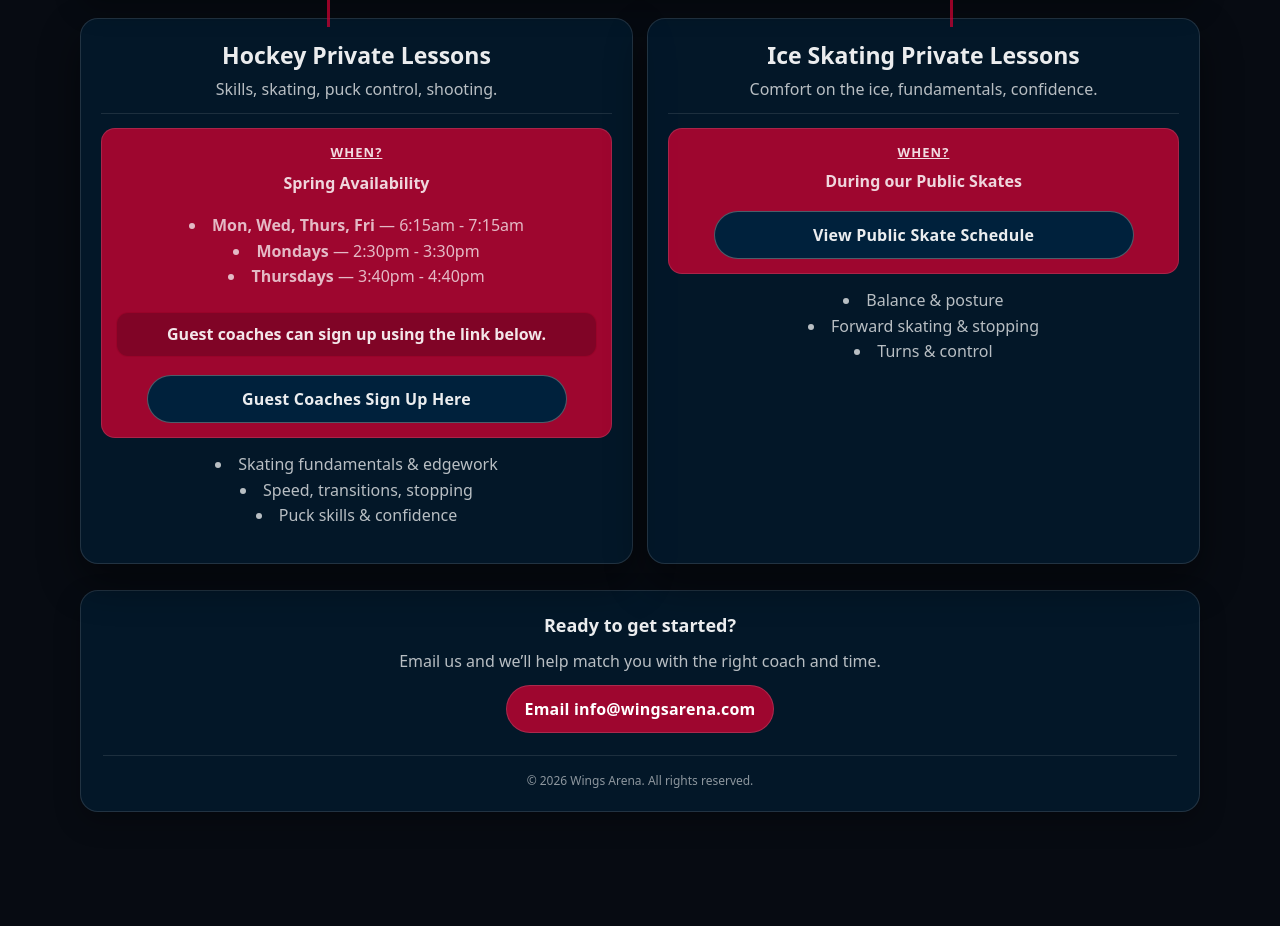
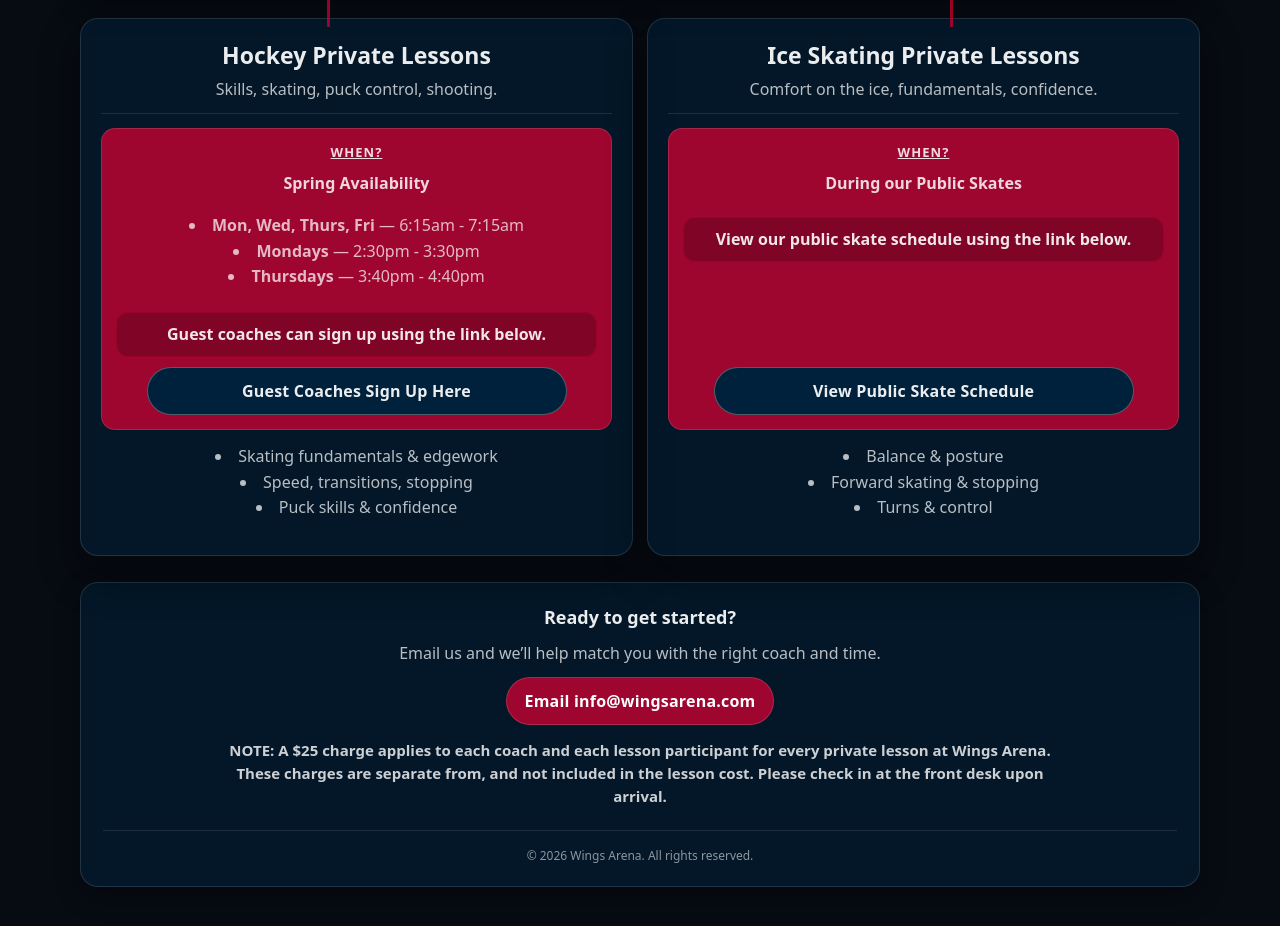
Before and after one commit to Avmannino/private_lessons_webpage_embed, a React (Vite) app: page / in a window 1280 px wide. Shown: the part 540-1466 px from the top of the page. Before the commit the page ends 1412 px from the top, so only its background shows below. Built offline with nearby package versions, Linux system fonts and the light colour scheme.

Commit message:
Added 5 bottom note

```diff
--- a/src/App.css
+++ b/src/App.css
@@ -442,6 +442,15 @@ a {
   max-width: 56ch;
 }
 
+.bottomNote {
+  margin: 2px 0 0;
+  color: rgba(255, 255, 255, 0.8);
+  line-height: 1.55;
+  max-width: 98ch;
+  font-size: 15px;
+  font-weight: 700;
+}
+
 /* ✅ Footer is now INSIDE the bottom CTA */
 .siteFooter {
   text-align: center;
@@ -530,9 +539,15 @@ a {
   /* Buttons full width on mobile */
   .btn {
     width: 85%;
+    margin-top: 15px;
   }
 
   .btnCalendar {
     max-width: none;
   }
+
+  .bottomNote {
+    font-size: 13px;
+    margin-top: 20px;
+  }
 }
--- a/src/App.jsx
+++ b/src/App.jsx
@@ -1,4 +1,3 @@
-// src/App.jsx
 import "./App.css";
 
 const CONTACT_EMAIL = "info@wingsarena.com";
@@ -117,7 +116,6 @@ export default function App() {
                     target="_blank"
                     rel="noopener noreferrer"
                     aria-label="Guest Coaches Sign Up Here"
-                    style={{ marginTop: "0.5rem" }}
                   >
                     Guest Coaches Sign Up Here
                   </a>
@@ -139,12 +137,15 @@ export default function App() {
                   <p className="optionSub">Comfort on the ice, fundamentals, confidence.</p>
                 </div>
 
-                {/* ✅ Keep red box, but use a tighter variant class */}
-                <div className="miniBlock miniBlockTight">
+                <div className="miniBlock">
                   <p className="miniLabel">When?</p>
                   <p className="miniText">
                     <strong>During our Public Skates</strong>
                   </p>
+
+                  <div className="note" style={{ marginTop: "0.75rem" }}>
+                    View our public skate schedule using the link below.
+                  </div>
 
                   <a
                     className="btn btnOutline btnCalendar"
@@ -182,6 +183,12 @@ export default function App() {
                 Email {CONTACT_EMAIL}
               </a>
 
+              <p className="bottomNote">
+                NOTE: A $25 charge applies to each coach and each lesson participant for every
+                private lesson at Wings Arena. These charges are separate from, and not included in
+                the lesson cost. Please check in at the front desk upon arrival.
+              </p>
+
               <footer className="siteFooter">
                 © {new Date().getFullYear()} Wings Arena. All rights reserved.
               </footer>
```
